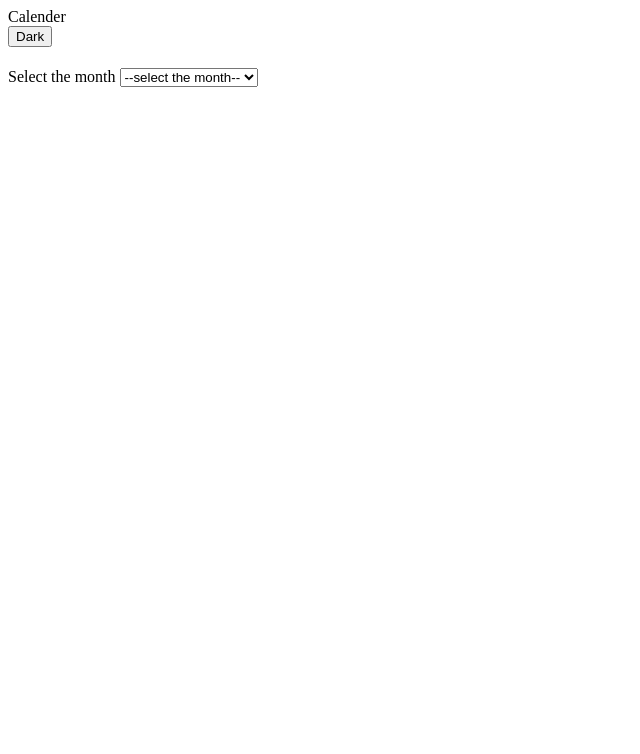
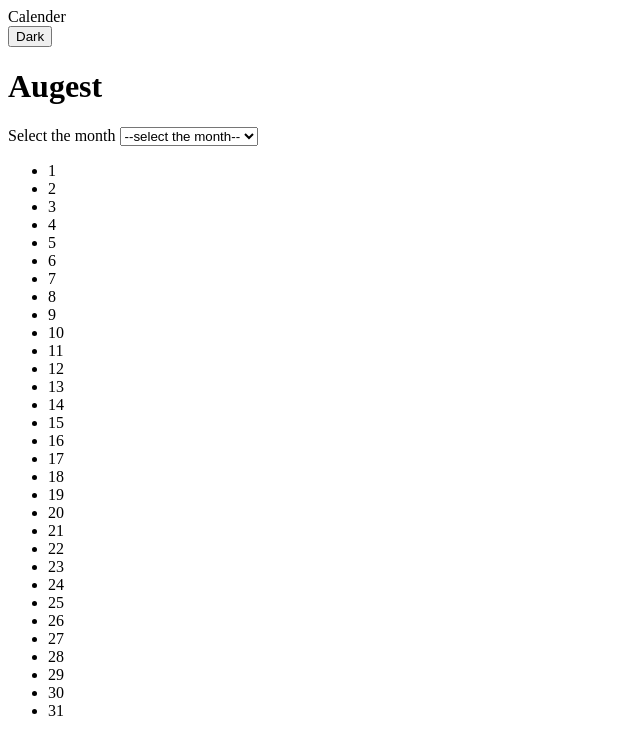
Before and after one commit to rjsudhin/simple-calender-build, a plain HTML site: page index.html in a window 1280 px wide. Shown: the whole page, without its empty margins (0-640 px from the left). Drawn offline with Linux system fonts and the light colour scheme.

Commit message:
Days showing is working
Month changing fixed
Main heading showing the Month title
Months now showing 31 days this is not fixed now

```diff
--- a/calender.js
+++ b/calender.js
@@ -0,0 +1,44 @@
+const monthTitle = document.querySelector('.month-title')
+const select = document.querySelector('select')
+const calender = document.querySelector('#calender')
+
+// getting the current month
+let monthCount = new Date().getMonth()
+let currentMonth = gettingCurrentMonth(monthCount)
+
+updateCalender(currentMonth)
+
+select.addEventListener('change', () => {
+  let choice = select.value
+  updateCalender(choice)
+})
+
+// updating the currentMonth
+function updateCalender(month) {
+  let days = 31
+
+  // add the title of heading
+  monthTitle.textContent = month
+  // creating of days with selected month
+  for (let i = 1; i <= days; i++) {
+    let li = document.createElement('li')
+    li.classList.add('day')
+    li.textContent = i
+    calender.appendChild(li)
+  }
+
+}
+
+// getting the current month with checking month count
+function gettingCurrentMonth(count) {
+  // make child nodes to an array
+  const childrenArray = Array.from(select.children)
+  // only returning the months
+  const months = childrenArray.filter(gettingOnlyMonths)
+
+  function gettingOnlyMonths(option) {
+    return option.value != ''
+  }
+  console.log(months[count])
+  return months[count].textContent
+}
--- a/index.html
+++ b/index.html
@@ -33,6 +33,10 @@
       <option value="november">November</option>
       <option value="december">December</option>
     </select>
+
+    <ul id="calender">
+      <!--days adding here-->
+    </ul>
   </main>
 
   <script src="calender.js"></script>
```
